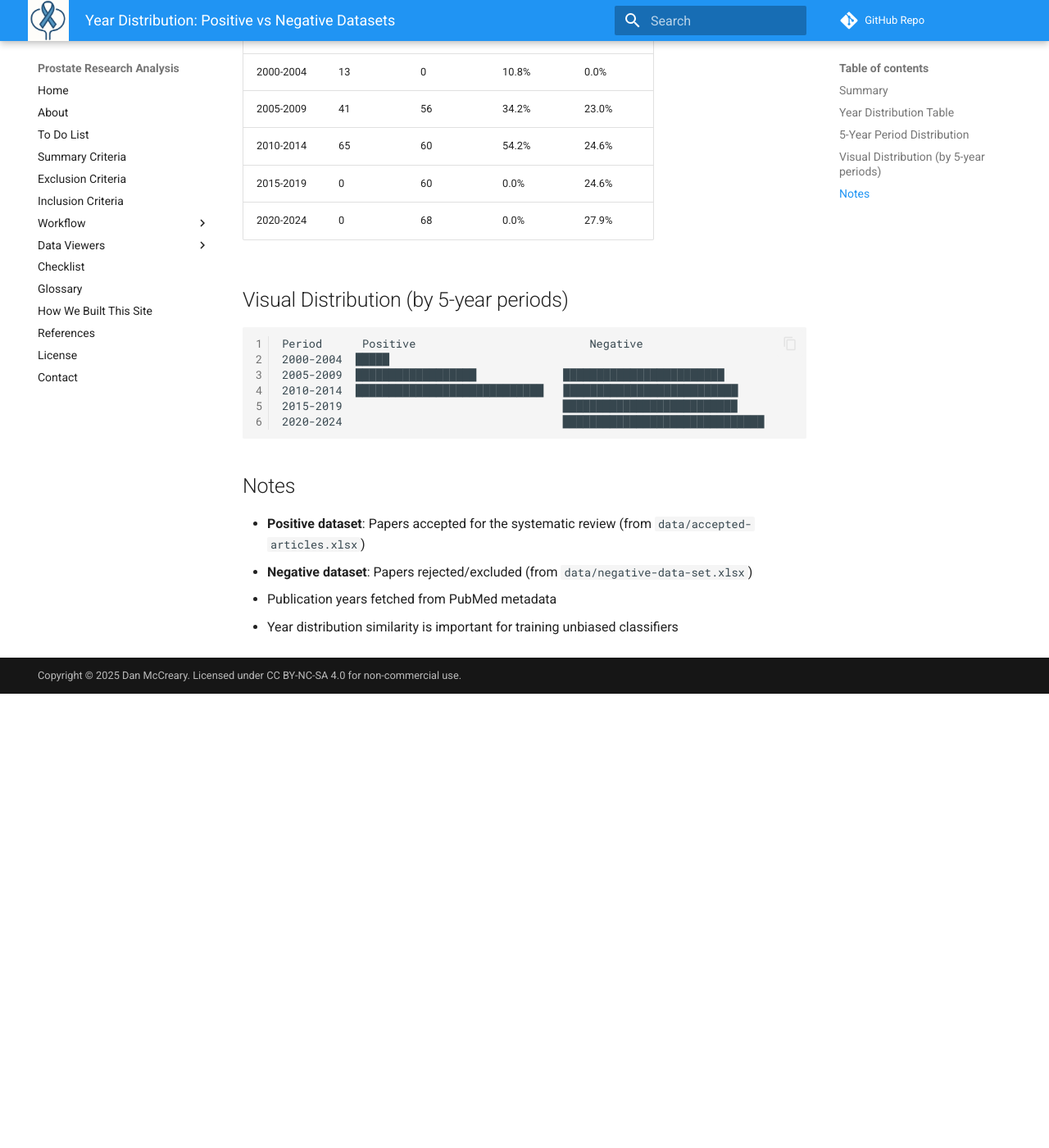
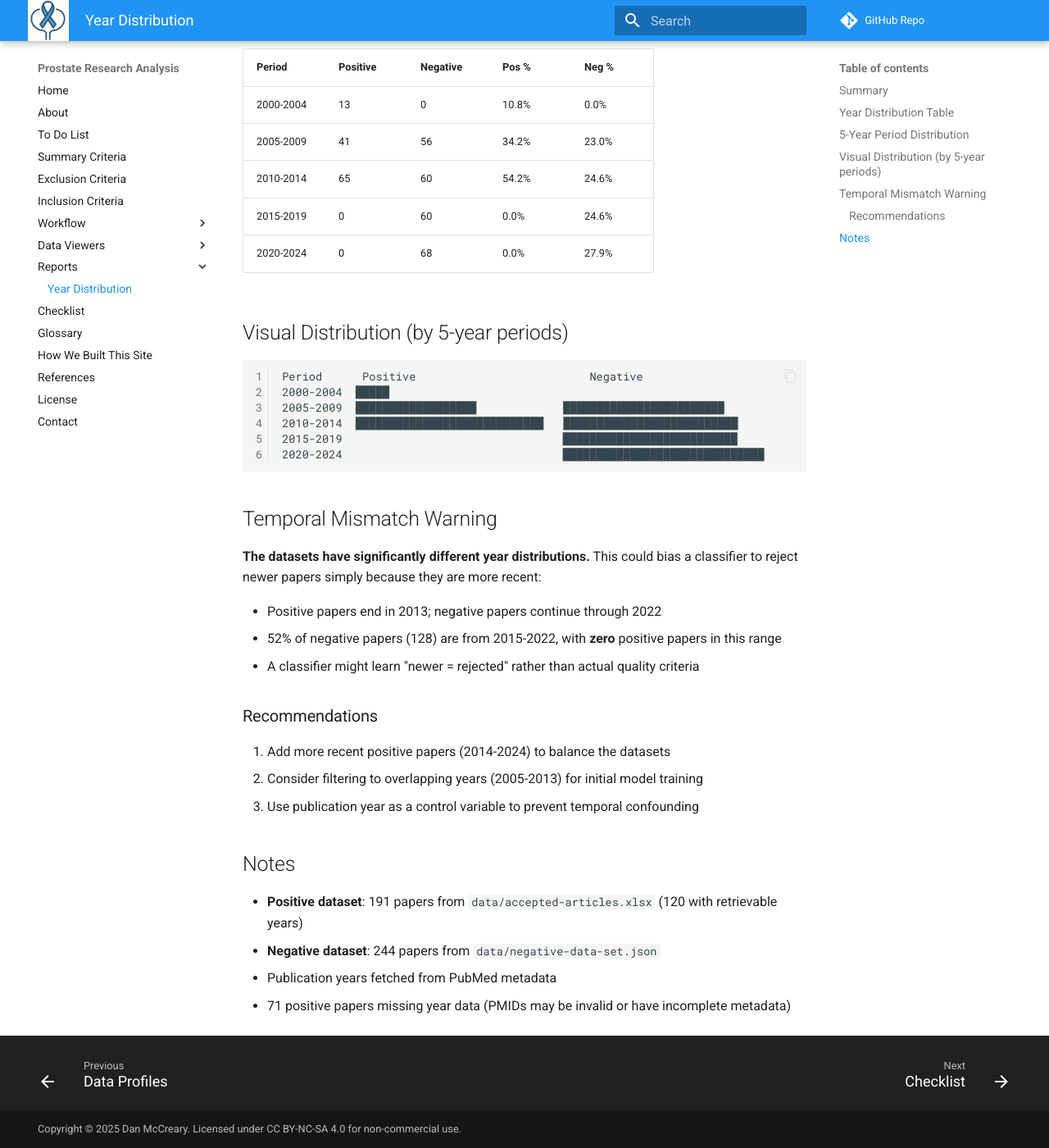
Before and after one commit to dmccreary/prostate-research-analysis, an MkDocs documentation site: the page built from docs/reports/data-profiles/year-distribution.md, in a window 1280 px wide and 1400 px high, scrolled down 1722 px. Shown: the whole window at 82% size. Built offline with MkDocs 1.6.1 and Material for MkDocs 9.7.7, drawn with Linux system fonts in a browser that asks for light colours; comment, search, counter and statistics services are not loaded; before the commit the page ends 2568 px from its top, so only the background shows below that.

Commit message:
updating content

````diff
--- a/docs/reports/data-profiles/year-distribution.md
+++ b/docs/reports/data-profiles/year-distribution.md
@@ -58,9 +58,23 @@ Period      Positive                          Negative
 2020-2024                                 ██████████████████████████████
 ```
 
+## Temporal Mismatch Warning
+
+**The datasets have significantly different year distributions.** This could bias a classifier to reject newer papers simply because they are more recent:
+
+- Positive papers end in 2013; negative papers continue through 2022
+- 52% of negative papers (128) are from 2015-2022, with **zero** positive papers in this range
+- A classifier might learn "newer = rejected" rather than actual quality criteria
+
+### Recommendations
+
+1. Add more recent positive papers (2014-2024) to balance the datasets
+2. Consider filtering to overlapping years (2005-2013) for initial model training
+3. Use publication year as a control variable to prevent temporal confounding
+
 ## Notes
 
-- **Positive dataset**: Papers accepted for the systematic review (from `data/accepted-articles.xlsx`)
-- **Negative dataset**: Papers rejected/excluded (from `data/negative-data-set.xlsx`)
+- **Positive dataset**: 191 papers from `data/accepted-articles.xlsx` (120 with retrievable years)
+- **Negative dataset**: 244 papers from `data/negative-data-set.json`
 - Publication years fetched from PubMed metadata
-- Year distribution similarity is important for training unbiased classifiers
+- 71 positive papers missing year data (PMIDs may be invalid or have incomplete metadata)
--- a/mkdocs.yml
+++ b/mkdocs.yml
@@ -31,6 +31,11 @@ nav:
     - Data Viewer v1: data-viewers/data-viewer-v1/index.md
     - Similarity: data-viewers/similarity/index.md
     - Sankey Diagram: data-viewers/sankey/index.md
+
+  - Reports:
+    - Data Profiles: reports/data-profiles/index.md
+    - Year Distribution: reports/data-profiles/year-distribution.md
+
   - Checklist: checklist.md
   - Glossary: glossary.md
   - How We Built This Site: how-we-built-this-site.md
````
Also changed, not shown: docs/reports/data-profiles/index.md (added, +32 -0 lines).
